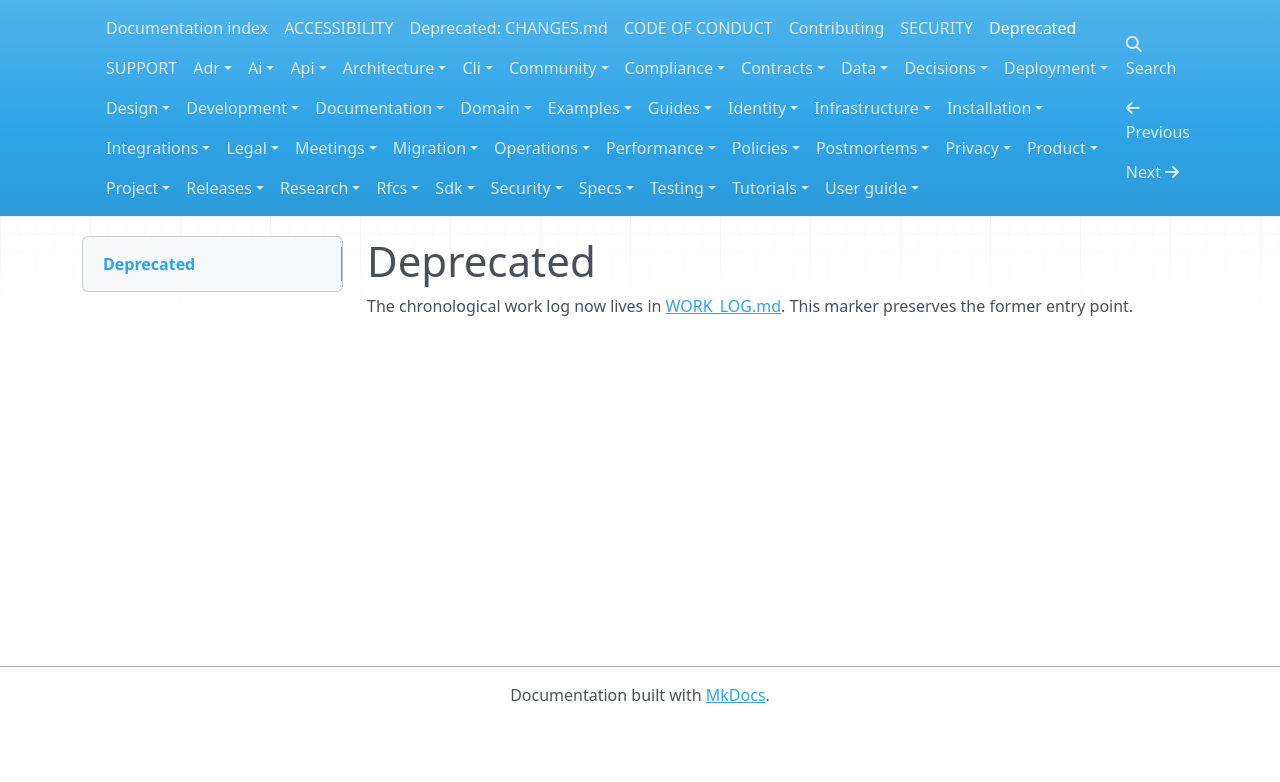
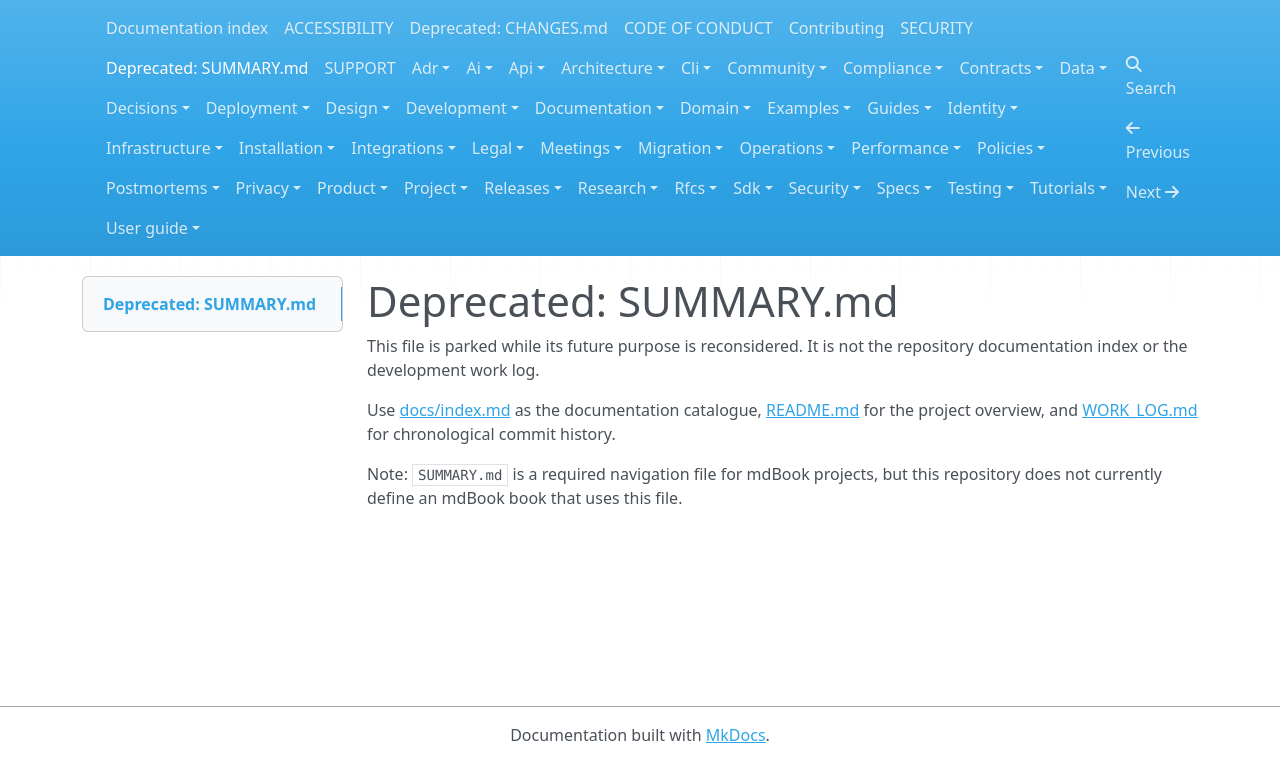
Before and after one commit to sandokanCat/.github, an MkDocs documentation site: the page built from docs/SUMMARY.md, in a window 1280 px wide. Shown: the top 782 px of the page. Built offline with MkDocs 1.6.1, drawn with Linux system fonts in a browser that asks for light colours; nearby versions of some CDN libraries.

Commit message:
docs: park legacy summary record for review

```diff
--- a/docs/SUMMARY.md
+++ b/docs/SUMMARY.md
@@ -1,3 +1,7 @@
-# Deprecated
+# Deprecated: SUMMARY.md
 
-The chronological work log now lives in [WORK_LOG.md](./development/WORK_LOG.md). This marker preserves the former entry point.
+This file is parked while its future purpose is reconsidered. It is not the repository documentation index or the development work log.
+
+Use [docs/index.md](./index.md) as the documentation catalogue, [README.md](../README.md) for the project overview, and [WORK_LOG.md](./development/WORK_LOG.md) for chronological commit history.
+
+Note: `SUMMARY.md` is a required navigation file for mdBook projects, but this repository does not currently define an mdBook book that uses this file.
```
